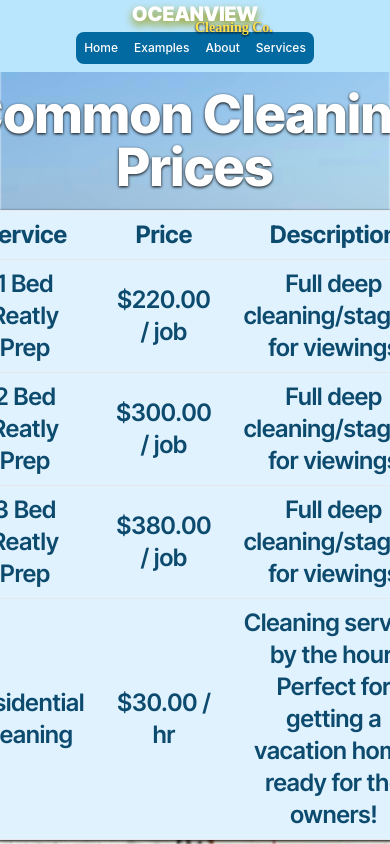
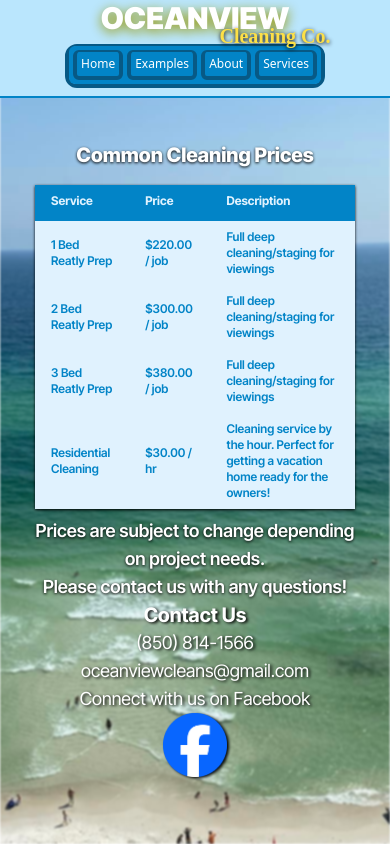
Before and after one commit to frenzie24/oceanviewcleaning, a React (Vite) app in the folder oceanview-cleaning/: page /Services in a window 390 px wide. Built offline with nearby package versions, Linux system fonts and the light colour scheme; a web font is replaced by a local one.

Commit message:
styling overhaul, site is much more interactive now

```diff
--- a/oceanview-cleaning/src/App.css
+++ b/oceanview-cleaning/src/App.css
@@ -4,7 +4,33 @@
 
 /* no horizontal scroll bar unless added by a class directly */
 #root {
-  overflow-x: hidden
+  overflow-x: hidden;
+  @apply text-white;
+}
+
+.about {
+  @apply max-sm:text-left text-justify mb-4
+}
+
+.about-container {
+  @apply  max-sm:w-80 w-96 flex flex-col flex-nowrap text-base font-medium drop-shadow-[1px_2.5px_1px_rgba(0,0,0,1)] m-4
+}
+
+.contact-container {
+  @apply flex flex-col flex-wrap justify-center items-center
+  font-interTight text-2xl max-sm:text-lg text-white text-center drop-shadow-[2px_1.5px_1.5px_rgba(0,0,0,1.0)]
+  pb-10;
+}
+
+
+h2 {
+  @apply font-bold text-4xl max-sm:text-xl max-md:text-2xl;
+}
+
+
+
+h3 {
+  @apply text-3xl max-sm:text-lg max-md:text-xl font-semibold
 }
 
 .bg-image {
@@ -21,6 +47,29 @@
   z-index: -1;
 }
 
+.logo {
+  @apply min-w-80 relative text-center font-black
+}
+.logo h1 {
+  @apply w-full text-white font-interTight text-3xl sm:text-4xl md:text-5xl lg:text-7xl drop-shadow-[0px_3px_6px_rgba(150,150,0,1.0)];
+
+}
+
+.logo h2 {
+  @apply w-full text-yellow-300 font-playWrite text-xl md:text-2xl lg:text-4xl absolute left-1/4 transform -translate-y-1/2 drop-shadow-[0_1.0px_2px_rgba(0,0,0,1.0)];
+}
+
+.h1-logo {
+  @apply w-full text-white font-interTight text-2xl sm:text-4xl drop-shadow-[0px_3px_6px_rgba(150,150,0,1.0)];
+
+ }
+
+ .h2-logo {
+  @apply w-full text-yellow-300 font-playWrite text-base sm:text-2xl absolute left-1/4 transform -translate-y-1/2 drop-shadow-[0_1.0px_2px_rgba(0,0,0,1.0)];
+
+  }
+
+
 /*
   <uniquifier>: Use a unique and descriptive class name
   <weight>: Use a value from 100 to 400
--- a/oceanview-cleaning/src/components/About.jsx
+++ b/oceanview-cleaning/src/components/About.jsx
@@ -3,29 +3,37 @@ import Logo from './Logo';
 
 const About = () => {
     return (
-        <div className='w-content flex flex-row flex-wrap font-interTight text-white justify-center items-start [&_div]:px-2'>
+        <div className='w-content flex flex-row flex-wrap justify-start items-start
+        font-interTight text-white
+        [&_div]:px-2'>
 
 
-            <div className="max-w-96 text-base font-medium drop-shadow-[2px_2.5px_1px_rgba(0,0,0,1)] m-4">
-               <Logo />
-                <p className="text-justify pt-4 mb-4">
+            <div className="about-container">
+
+                <p className="about pt-4 " >
                     With over a decade of cleaning experience, Oceanview Cleaning Co. owner Jenny strives to deliver excellence with each and every clean, ensuring that customer satisfaction is above all else.
                 </p>
-                <p className="text-justify mb-4">
-                    Summer of 2012 became the first “season” where cleaning experience began for Jenny. As years have gone by, she’s cleaned at a lot of prestigious condominiums along the panhandle. Jenny has developed a passion for cleaning, and spinning a personal touch on every spot she’s encountered.
+                <p className="about">
+                    Summer of 2013 became the first “season” where cleaning experience began for Jenny. As years have gone by, she’s cleaned at a lot of prestigious condominiums along the panhandle. Jenny has developed a passion for cleaning, and spinning a personal touch on every spot she’s encountered.
                 </p>
-                <p className="text-justify mb-4">
+                <p className="about">
                     We at Oceanview Cleaning Co. desire to expand our services. In addition to condo cleaning services, we also offer move-in and move-out cleans for residential, deep cleans, short term rentals (i.e., Air BNB’s), campers/trailers, and everything in-between. Every job is approached with a can-do mentality and no job is too big nor too little.
                 </p>
-                <p className="text-justify">
-                    Please reach out to schedule your space to be tidied up in no time!
+                <p className="about">
+                    Please reach out to schedule.  Your space to be tidied up in no time!
                 </p>
-                <p className="pt-3">Sincerely,</p>
-                <p>Jenny Lindoff & Associates</p>
+                <div className="flex flex-row flex-wrap justify-start pt-3 text-right [&_*]:w-full">
+                    <p>Sincerely,</p>
+                    <p>Jenny Lindoff & Associates</p>
+
+                </div>
+                <Logo />
+
             </div>
-            <div className="max-w-96 m-4">
-                <img src="./assets/owner.jpeg" alt="Jenny Lindoff, Oceanview Cleaning Co. founder"/>
+            <div className="about-container">
+                <img src="./assets/owner.jpeg" alt="Jenny Lindoff, Oceanview Cleaning Co. founder" />
             </div>
+
         </div>
     );
 };
--- a/oceanview-cleaning/src/components/Header.jsx
+++ b/oceanview-cleaning/src/components/Header.jsx
@@ -6,14 +6,9 @@ import Logo from './Logo';
 
 function Header() {
     return (
-        <header className="w-full flex flex-row flex-wrap bg-sky-200 pb-2 text-sky-800 ">
-            <div className="w-full flex flex-row flex-wrap justify-center items-center">
-               <Logo />
-
-
-
-            </div>
-            <div className=' w-full flex flex-row flex-wrap justify-center pt-1'><NavBar /></div>
+        <header className="w-full flex flex-col flex-wrap justify-center items-center bg-sky-200 border-b-2 border-sky-600 pb-2 text-sky-800 ">
+            <Logo large={true}/>
+            <div className='border-4 border-t-2 border-sky-800 hover:border-sky-900 rounded-xl mt-2'><NavBar /></div>
 
         </header>
     );
--- a/oceanview-cleaning/src/components/Logo.jsx
+++ b/oceanview-cleaning/src/components/Logo.jsx
@@ -1,11 +1,23 @@
-import React from "react";
+import React, { useEffect, useState } from "react";
 
-const Logo = () => {
+const Logo = ( {large} ) => {
+    const [isLarge, setIsLarge] = useState(large != undefined ? true : false )
+
+
+    //"Cleaning Co" portion of the logo is always 2 font steps down
+    useEffect(()=> {console.log(isLarge)}, [isLarge]);
+
     return (
-        <div className="min-w-64 w-96 relative text-center font-black">
-            <h1 className="text-white font-interTight text-xl md:text-3xl lg:text-5xl drop-shadow-[0_4px_4px_rgba(150,150,0,1.0)] ">OCEANVIEW</h1>
-            <h2 className="text-yellow-300 font-playWrite text-sm md:text-xl lg:text-2xl absolute left-1/2 transform -translate-y-1/2 drop-shadow-[0_1.0px_1.0px_rgba(0,0,0,1.0)] ">Cleaning Co.</h2>
-        </div>
+        <>
+            {isLarge ? <div className="logo">
+                <h1 >OCEANVIEW</h1>
+                <h2 >Cleaning Co.</h2>
+            </div>: <div className="logo">
+                <div className="h1-logo">OCEANVIEW</div>
+                <div className="h2-logo">Cleaning Co.</div>
+            </div>}
+
+        </>
     );
 }
 
--- a/oceanview-cleaning/src/components/Navbar.jsx
+++ b/oceanview-cleaning/src/components/Navbar.jsx
@@ -7,11 +7,13 @@ export default function NavBar() {
 
     return (
         <nav >
-            <ul className='w-fit flex flex-row flex-wrap bg-sky-700 rounded-lg [&_li]:p-2 [&_*]:text-white [&_*]:hover:text-white '>
-                <li className='text-xs md:text-lg hover:bg-sky-800 hover:rounded-lg'><Link to="/">Home</Link></li>
-                <li className='text-xs md:text-lg hover:bg-sky-800 hover:rounded-lg'><Link to="/carousel">Examples</Link></li>
-                <li className='text-xs md:text-lg hover:bg-sky-800 hover:rounded-lg'><Link to="/about">About</Link></li>
-                <li className='text-xs md:text-lg hover:bg-sky-800 hover:rounded-lg'><Link to="/services">Services</Link></li>
+            <ul className='w-fit flex flex-row flex-wrap bg-sky-600 rounded-md
+            text-sky-100 [&_li]:mr-1 [&_li]:my-1 [&_li]:p-1  [&_*]:text-white [&_*]:hover:text-white
+            [&_li]:border-4 [&_li]:border-t-2 [&_li]:border-sky-800 [&_li]:rounded-md '>
+                <li className='text-xs md:text-lg hover:bg-sky-700 hover:border-sky-500 ml-1'><Link to="/">Home</Link></li>
+                <li className='text-xs md:text-lg hover:bg-sky-700 hover:border-sky-500'><Link to="/carousel">Examples</Link></li>
+                <li className='text-xs md:text-lg hover:bg-sky-700 hover:border-sky-500'><Link to="/about">About</Link></li>
+                <li className='text-xs md:text-lg hover:bg-sky-700 hover:border-sky-500'><Link to="/services">Services</Link></li>
             </ul>
         </nav>
     )
--- a/oceanview-cleaning/src/index.css
+++ b/oceanview-cleaning/src/index.css
@@ -39,10 +39,6 @@ h1 {
   line-height: 1.1;
 }
 
-h2 {
-  font-size: 2.2em;
-  line-height: 1.0;
-}
 
 button {
   border-radius: 8px;
--- a/oceanview-cleaning/src/main.jsx
+++ b/oceanview-cleaning/src/main.jsx
@@ -1,7 +1,6 @@
 import React from 'react'
 import ReactDOM from 'react-dom/client'
 import App from './App.jsx'
-import './index.css'
 
 // Bringing in the required imports from 'react-router-dom' to set up application routing behavior
 import { createBrowserRouter, RouterProvider } from 'react-router-dom';
--- a/oceanview-cleaning/src/views/Contact.jsx
+++ b/oceanview-cleaning/src/views/Contact.jsx
@@ -3,7 +3,7 @@ import FBLink from '../components/FBLink';
 
 function Contact() {
   return (
-    <div className='flex flex-col flex-wrap justify-center items-center font-interTight text-2xl text-white text-center drop-shadow-[2px_1.5px_1.5px_rgba(0,0,0,1.0)] pb-10'>
+    <div className='contact-container'>
       <h2 className='font-bold'>Contact Us</h2>
       <p><a href="tel:+18508141566" className="text-white hover:underline">(850) 814-1566</a></p>
       <p><a href="mailto:oceanviewcleans@gmail.com" className="text-white hover:underline">oceanviewcleans@gmail.com</a></p>
--- a/oceanview-cleaning/src/views/Prices/index.jsx
+++ b/oceanview-cleaning/src/views/Prices/index.jsx
@@ -5,14 +5,14 @@ import data from "./data"
 
 const Prices = () => {
   return (
-    <div className="w-fit overflow-x-auto font-interTight flex flex-row flex-wrap justify-center items-center text-center text-2xl text-white font-semibold drop-shadow-[0_1.5px_1.5px_rgba(0,0,0,1.0)]">
-      <h2 className='w-full font-extrabold p-4'>Common Cleaning Prices</h2>
-      <table className=" min-w-content bg-sky-100 border border-gray-200 text-sky-900 mx-4">
+    <div className=" w-full overflow-x-auto font-interTight flex flex-row flex-wrap justify-center items-center text-center text-xl max-sm:text-xs max-md:text-md text-white font-semibold drop-shadow-[0_1.5px_1.5px_rgba(0,0,0,1.0)]">
+      <h2 className='w-full max-lg:w-[400px] font-extrabold p-4'>Common Cleaning Prices</h2>
+      <table className=" min-w-content max-w-[800px] max-sm:text-left bg-sky-100 border-gray-200 text-sky-600 mx-10">
         <thead>
-          <tr>
-            <th className="py-2 px-4 border-b">Service</th>
-            <th className="py-2 px-4 border-b">Price</th>
-            <th className="py-2 px-4 border-b">Description</th>
+          <tr className='border-b-4 border-sky-600 text-sky-100 bg-sky-600'>
+            <th className="py-2 px-4 ">Service</th>
+            <th className="py-2 px-16 max-sm:px-4">Price</th>
+            <th className="py-2 px-4 ">Description</th>
           </tr>
         </thead>
         <tbody>
@@ -20,17 +20,17 @@ const Prices = () => {
             // for each entry in Services, return a row for the table
             return (
               <tr key={entry.key ? entry.key : index}>
-                <td className="py-2 px-4 border-b">{entry.service}</td>
-                <td className="py-2 px-4 border-b">{entry.price}{entry.isHourly ? " / hr" : " / job"}</td>
-                <td className="py-2 px-4 border-b">{entry.description}</td>
+                <td className="py-2 px-4 border-b-1 border-sky-400">{entry.service}</td>
+                <td className="py-2 px-4 border-b-1 border-sky-100">{entry.price}{entry.isHourly ? " / hr" : " / job"}</td>
+                <td className="py-2 px-4 border-b-1 border-sky-100">{entry.description}</td>
               </tr>
             )
           })}
 
         </tbody>
       </table>
-      <h3 className='w-full text-3xl font-semibold mt-2 mx-8'>Prices are subject to change depending on project needs.</h3>
-      <h3 className='w-full text-3xl font-semibold mx-8'>Please contact us with any questions!</h3>
+      <h3 className='w-full mt-2 mx-8'>Prices are subject to change depending on project needs.</h3>
+      <h3 className='w-full mx-8'>Please contact us with any questions!</h3>
     </div>
   );
 };
--- a/oceanview-cleaning/src/views/Services/index.jsx
+++ b/oceanview-cleaning/src/views/Services/index.jsx
@@ -5,7 +5,7 @@ import Contact from '../Contact';
 function Services() {
 
     return (
-        <div>
+        <div className=''>
             <Prices />
             <Contact />
         </div>
```
